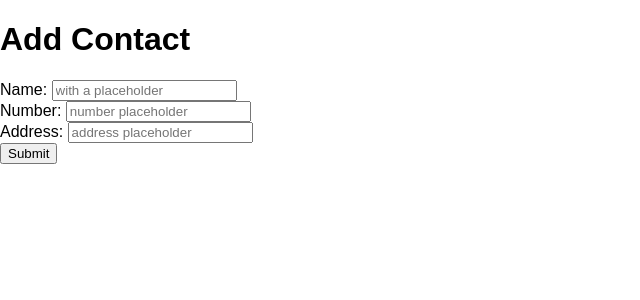
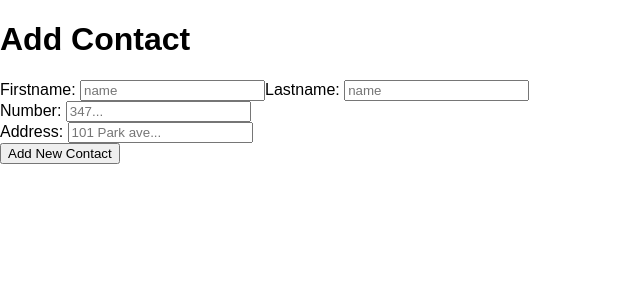
Before and after one commit to SabyGil/addressBook, a React (Create React App) app: page / in a window 1280 px wide. Shown: the top 300 px of the page, without its empty margins (0-640 px from the left). Built offline with nearby package versions, Linux system fonts and the light colour scheme.

Commit message:
working on form input

```diff
--- a/src/AddContact.js
+++ b/src/AddContact.js
@@ -7,79 +7,95 @@ class AddContact extends React.Component {
   constructor(){
     super();
       this.state= {
-        name: '',
-        number: '',
-        address: ''
-      }
+        contacts: []
+      };
       // this.handleClick = this.handleClick.bind(this);
       this.handleChange = this.handleChange.bind(this);
   }
 
 
-  handleChange (event) {
-    event.preventDefault(event);
+  handleChange(e) {
+    e.preventDefault(e);
     this.setState({
-      name: event.target.value,
-      number: event.target.value,
-      address: event.target.value
+      firstName: e.target.value,
+      lastName: e.target.value,
+      number: e.target.value,
+      address: e.target.value
     });
   }
 
-  handleUpdate(change){
-  this.setState({
-    tasks: this.state.tasks.map(task => task === change[0] ?
-            // transform the one with a matching name
-            change[1]  :
-            // otherwise return original task
-            task
-          )
-    })
+  addContact(e){
+    e.preventDefault();
+    let firstName = this.refs.firstName.value;
+    let lastName = this.refs.lastName.value;
+    let number = this.refs.number.value;
+    let address = this.refs.address.value;
+
+    // let id = Math.floor((Math.random() * 100) + 1);
+    // console.log(this.refs.name.value);
+    this.setState({
+      contacts: this.state.contacts.concat({ firstName, lastName, number, address })
+    });
+    this.refs.firstName.value = '';
+    this.refs.lastName.value = '';
+    this.refs.number.value = '';
+    this.refs.address.value = '';
   }
-  // handleUpdate (event) {
-  //   this.setState({
-  //     newInput = event.target.value
-  //
+
+  // handleUpdate(change){
+  // this.setState({
+  //   tasks: this.state.tasks.map(task => task === change[0] ?
+  //           // transform the one with a matching name
+  //           change[1]  :
+  //           // otherwise return original task
+  //           task
+  //         )
   //   })
   // }
-
-  //need handleChange func
-  //need handleClick.bind so this contect won't get lost
 
 // We are rendering the AddressBook Child Component
 
   render(){
-    // let contactItem;
-    // // if(this.props.info){
-    //   contactItem = this.state.map(item => {
-    //     // console.log(item);
-    //     return (
-    //       <AddressBook key={item.name} item={item} />
-    //     );
-    //   });
+
+    // let filteredContacts = this.state.contacts.filter((contact) => {
+    //     return contact.firstName.indexOf(this.state.contacts) !== -1;
+    //   }
+    // );
+    // let contacts = this.state.contacts.map((contact, index) => {
+    //   return <AddressBook key={index} contact={contact}/>
+    // });
+    let contacts = this.state.contacts;
 
 // debugger
     return (
       <div>
-      <h1>Add Contact </h1>
-        <Form>
+      <h1>Add Contact</h1>
+        <Form onSubmit={this.addContact.bind(this)}>
          <FormGroup>
-           <Label for="Name">Name: </Label>
+           <Label for="firstName">Firstname: </Label>
            <Input
               type="text"
-              name="name"
-              placeholder="with a placeholder"
-              value= {this.state.name}
+              ref="firstName"
+              placeholder="name"
+              value= {this.state.firstName}
               onChange={ this.handleChange }
           />
+          <Label for="lastName">Lastname: </Label>
+          <Input
+             type="text"
+             ref="lastName"
+             placeholder="name"
+             value= {this.state.lastName}
+             onChange={ this.handleChange }
+         />
          </FormGroup>
          <FormGroup>
            <Label for="Number">Number: </Label>
            <Input
-              type="text"
-              number="number"
-              id="examplePassword"
-              placeholder="number placeholder"
-              // value= {this.state.number}
+              type="Number"
+              ref="number"
+              placeholder="347..."
+              value= {this.state.number}
               onChange={ this.handleChange }
            />
          </FormGroup>
@@ -87,17 +103,19 @@ class AddContact extends React.Component {
            <Label for="Address">Address: </Label>
            <Input
               type="address"
-              address="address"
-              id="examplePassword"
-              placeholder="address placeholder"
-              // value={ this.state.address }
+              ref="address"
+              placeholder="101 Park ave..."
+              value={ this.state.address }
               onChange={ this.handleChange }
              />
          </FormGroup>
-         <Button onClick={this.handleClick}> Submit </Button>
+         <Button type="submit">Add New Contact</Button>
         </Form>
         <br />
-        {/*contactItem*/}
+
+        {contacts.map((contact, index) => {
+          return <AddressBook key={index} contact={contact}/>
+        })}
 
 
       </div>
--- a/src/AddressBook.js
+++ b/src/AddressBook.js
@@ -1,31 +1,30 @@
 import React from 'react';
 import { Table } from 'reactstrap';
 
-class AddressBook extends React.Component {
+const AddressBook = ({contact}) => {
   // console.log('this is the props from the parent', property)
-  render(){
     //debugger
     return (
       <Table>
         <thead>
           <tr>
+          <th>First Name</th>
+            <th>Last Name</th>
             <th>#</th>
-            <th>First Name</th>
-            <th>Last Name</th>
-            <th>Username</th>
+            <th>Address</th>
           </tr>
         </thead>
         <tbody>
           <tr>
             <th scope="row">1</th>
-            <td></td>
-            <td></td>
-            <td></td>
+            <td>{contact.firstName}</td>
+            <td>{contact.lastName}</td>
+            <td>{contact.number}</td>
+            <td>{contact.address}</td>
           </tr>
         </tbody>
       </Table>
     );
-  }
 }
 
 export default AddressBook;
```
Also changed, not shown: src/App.js (+15 -2 lines).
